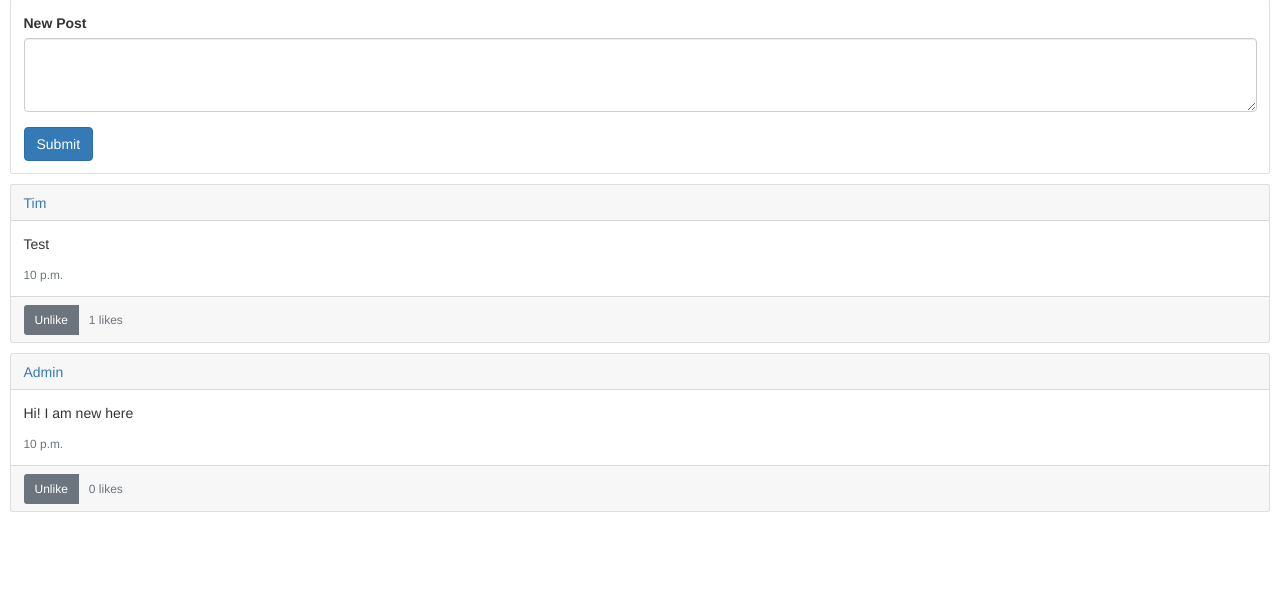
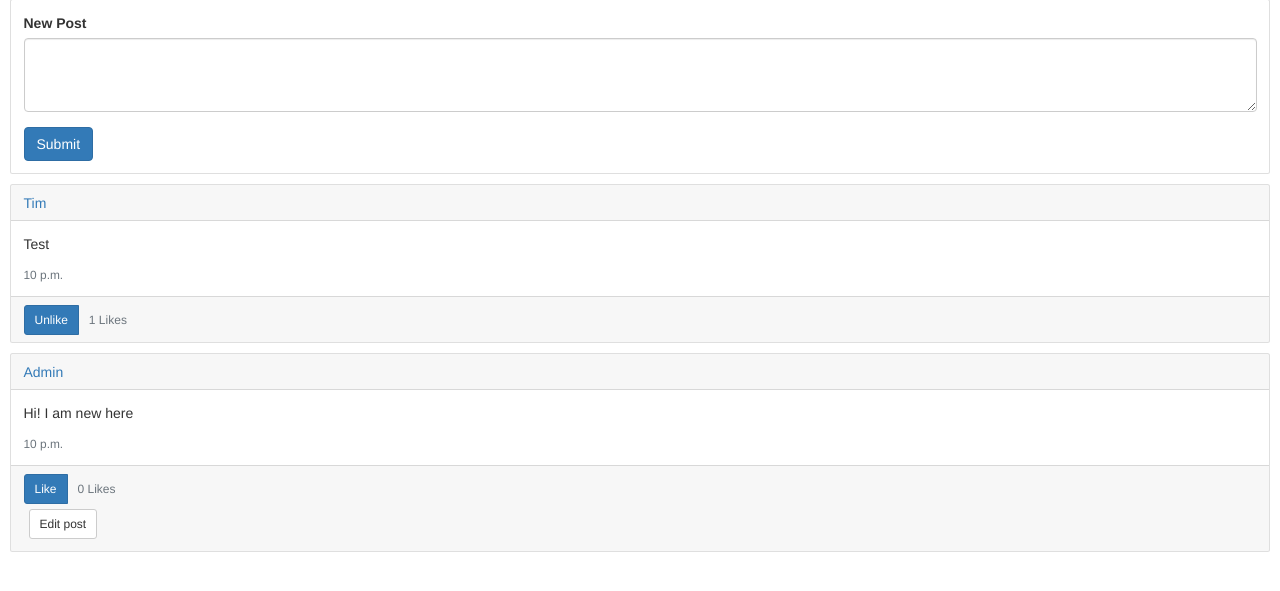
Before and after one commit to jtimilli/project4, a Django app: page / in a window 1280 px wide. Shown: the part 83-674 px from the top of the page. Run offline with Django 3.2, Linux system fonts and the light colour scheme; a user stored in the database is signed in; data comes from the database, SQL or seed files in the repository; both versions use the stored data as it was after the commit; some libraries are stand-ins or nearby versions.

Commit message:
Change from 'unlike/like' button render to only 'unlike/like' text within one button on index.html.

```diff
--- a/network/admin.py
+++ b/network/admin.py
@@ -1,8 +1,9 @@
 from django.contrib import admin
 
-from .models import Post, User, Following
+from .models import Post, User, Following, Like
 # Register your models here.
 
 admin.site.register(Post)
 admin.site.register(User)
 admin.site.register(Following)
+admin.site.register(Like)
--- a/network/models.py
+++ b/network/models.py
@@ -28,6 +28,7 @@ class Post(models.Model):
 
     def serialize(self):
         return {
+            "id": self.id,
             'user': self.user.username,
             "content": self.content,
             "timestamp": self.timestamp,
--- a/network/static/network/index.js
+++ b/network/static/network/index.js
@@ -1,36 +1,29 @@
 document.addEventListener("DOMContentLoaded", () => {
-  const likeButtons = document.querySelectorAll(".like-button");
-  likeButtons.forEach(button => {
-    button.addEventListener("click", function () {
-      const postId = this.dataset.postid;
-      toggleLike(postId);
-    });
+  document.querySelectorAll(".like-button, .unlike-button").forEach(button => {
+    button.addEventListener("click", toggleLike);
   });
 });
 
-function toggleLike(postId) {
-  fetch(`likes/${postId}`, {
-    method: "POST",
-    headers: {
-      "Content-Type": "application/json",
-    },
-    body: JSON.stringify({}),
-  })
+function toggleLike() {
+  const postId = this.dataset.postid;
+  console.log(postId, "Post Id");
+  fetch(`likes/${postId}/`, { method: "POST", body: JSON.stringify({}) })
     .then(response => response.json())
     .then(result => {
       console.log(result);
       const likesCountElement = document.querySelector(
         `.like-button[data-postid="${postId}"] ~ #likes-count`
       );
-      //returns liek
-      likesCountElement.innerText = `${result.likes_count} likes`;
+      likesCountElement.innerText = `${result.likes_count} Likes`;
+
       const likeButtonElement = document.querySelector(
         `.like-button[data-postid="${postId}"]`
       );
       if (result.liked) {
-        likeButtonElement.innerHTML = `Unlike`;
+        likeButtonElement.innerHTML = "unliked";
       } else {
-        likeButtonElement.innerHTML = `Like`;
+        likeButtonElement.innerHTML = "like";
       }
+      likeButtonElement.dataset.liked = result.liked;
     });
 }
--- a/network/templates/network/index.html
+++ b/network/templates/network/index.html
@@ -14,11 +14,10 @@
 
 {% if error %}
 <div class="alert alert-danger">{{error}}</div>
-{% endif %} {% for post in posts %}
-
+{% endif %} {% for post in data %}
 <div class="card m-3">
   <div class="card-header">
-    <a href="{% url 'profile' post.user.username %}">{{ post.user }}</a>
+    <a href="{% url 'profile' post.user %}">{{ post.user }}</a>
   </div>
   <div class="card-body">
     <p class="card-text">{{ post.content }}</p>
@@ -29,34 +28,32 @@
   <div class="card-footer">
     <div class="d-flex justify-content-between align-items-center">
       <div class="btn-group">
-        {% if post %}
-        <button
-          class="btn btn-sm btn-secondary unlike-button"
-          data-postid="{{ post.id }}"
-        >
-          Unlike
-        </button>
-        {% else %}
+        {% if user.is_authenticated %}
+
         <button
           class="btn btn-sm btn-primary like-button"
           data-postid="{{ post.id }}"
         >
-          Like
+          {% if post.liked %} Unlike {% else %} Like {% endif %}
         </button>
+
         {% endif %}
 
         <div
           type="button"
           id="likes-count"
           class="btn btn-sm btn-outline-secondary"
+          data-postid="{{ post.id }}"
         >
-          {{post.like }} likes
+          {{ post.likes }} Likes
         </div>
+        {% if post.user == user.username %}
+        <div><button class="btn btn-sm m-2 btn-default">Edit post</button></div>
+        {% endif %}
       </div>
     </div>
   </div>
 </div>
-
 {% endfor %} {% endblock %} {% block script %}
 
 <script src="{% static 'network/index.js' %}"></script>
--- a/network/urls.py
+++ b/network/urls.py
@@ -16,5 +16,5 @@ urlpatterns = [
     path('post', views.getPost, name="post"),
     path('newpost', views.newPost, name="newpost"),
     path('togglefollow/<str:username>', views.toggleFollow, name="togglefollow"),
-    path('likes/<int:id>', views.toggleLike, name="toggleLike")
+    path('likes/<int:id>/', views.toggleLike, name="toggleLike")
 ]
--- a/network/views.py
+++ b/network/views.py
@@ -13,7 +13,16 @@ from .models import User, Post, Following, Like
 
 def index(request):
     posts = Post.objects.all().order_by("timestamp")
-    return render(request, "network/index.html",{"posts": posts} )
+    data = []
+    for post in posts:
+        serialized_post = post.serialize()
+        if request.user.is_authenticated:
+            user_liked = Like.objects.filter(post=post, user=request.user).exists()
+        else:
+            user_liked = False
+        serialized_post['liked'] = user_liked
+        data.append(serialized_post)
+    return render(request, "network/index.html", {"data": data})
 
 
 def login_view(request):
@@ -135,17 +144,28 @@ def toggleFollow(request, username):
 def toggleLike(request, id):
     post = Post.objects.get(id=id)
     user = request.user
-    #
     if request.method == "POST":
+        # check if user already liked post
         user_liked = Like.objects.filter(post=post, user=user).exists()
+        # if user did like the post delete row and decrement the Post likes count
         if user_liked:
             Like.objects.filter(post=post, user=user).delete()
-            likes_count = post.likes
+            post.like = int(post.like - 1)
+            post.save()
+            likes_count = post.like
+            print(likes_count, "like count")
             return JsonResponse({"liked": False, "likes_count": likes_count})
         else:
             liked = Like.objects.create(user=user, post=post)
-            likes_count = post.likes.count()
+            post.like = int(post.like + 1)
+            post.save()
+            likes_count = post.like
+            liked.save()
+            print(post.like, "post likes")
             return JsonResponse({"liked": True, "likes_count": likes_count})
     else:
-
-        return JsonResponse(post.serialize())
+        user_liked = Like.objects.filter(post=post, user=user).exists()
+        data = {'post': post.serialize(),
+                'liked': user_liked,
+                'likes_count': post.like}
+        return JsonResponse(data)
```
Also changed, not shown: db.sqlite3.
